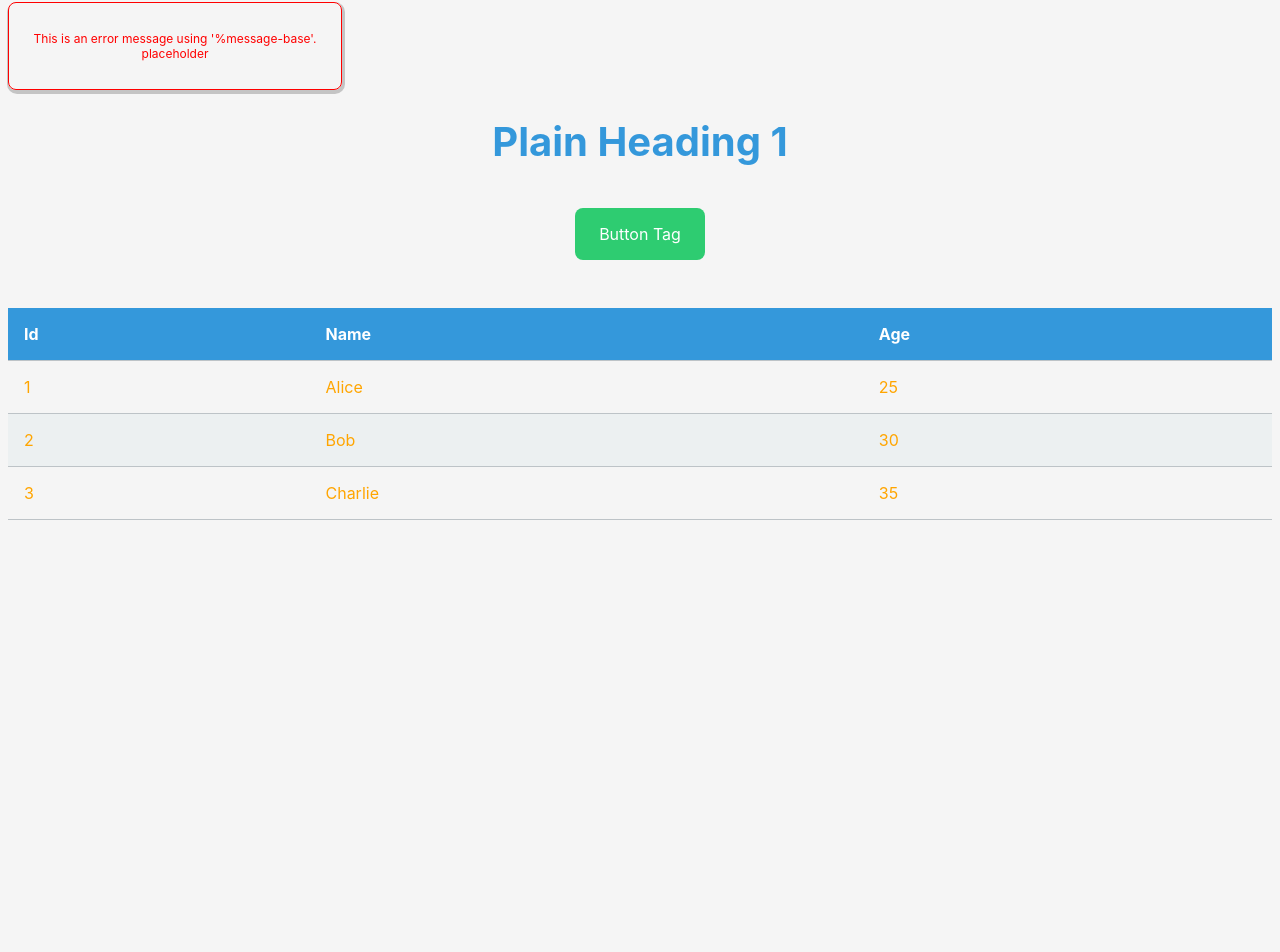
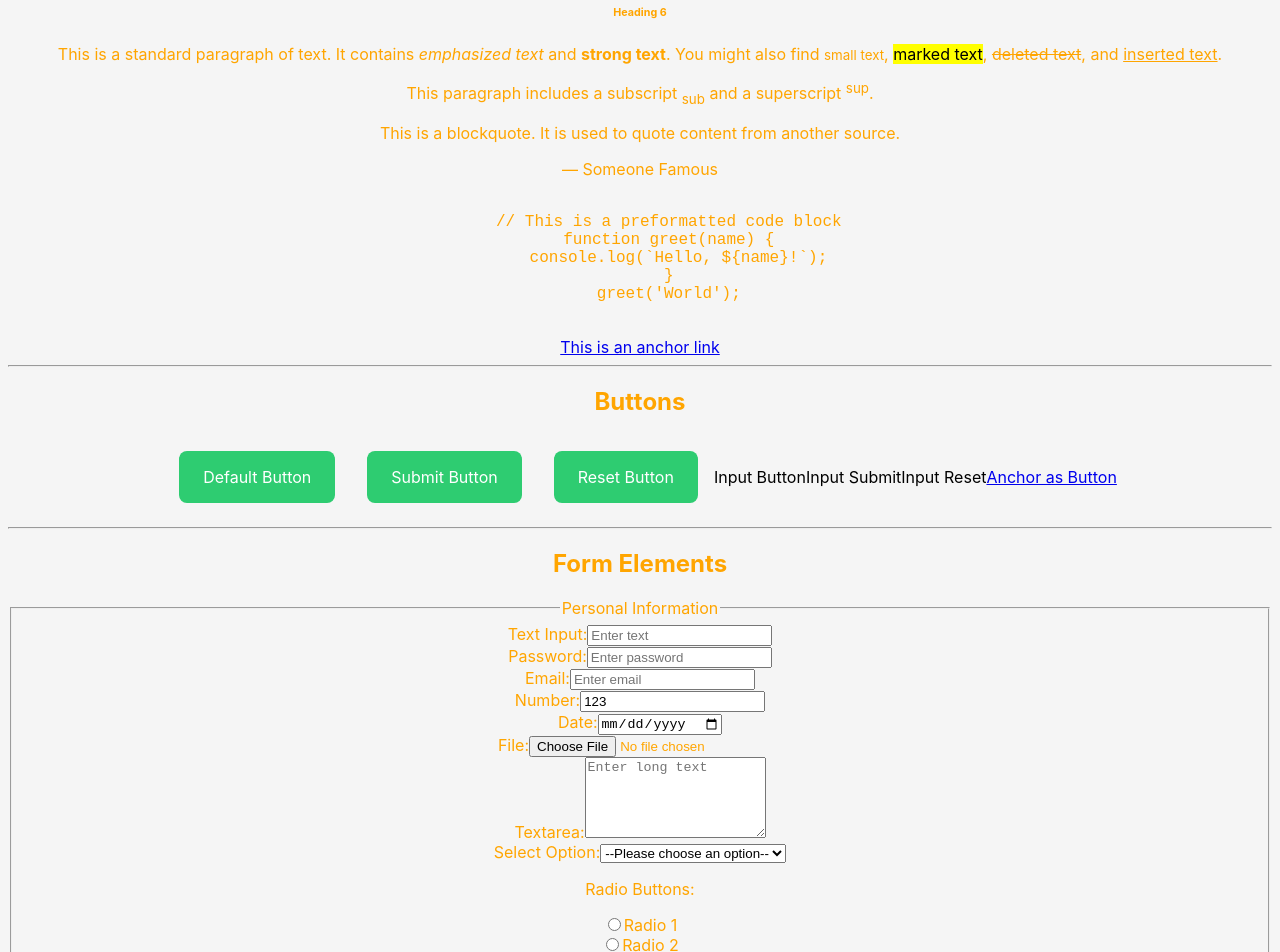
Before and after one commit to mnaatjes/docker-vue-php-template, a Vue app in the folder frontend/: page / in a window 1280 px wide. Shown: the part 306-1258 px from the top of the page. Before the commit the page ends 858 px from the top, so only its background shows below. Built offline with nearby package versions, Linux system fonts and the light colour scheme; the HTML template or start-up script is replaced by a standard one.

Commit message:
update - building out sass work

```diff
--- a/frontend/src/App.vue
+++ b/frontend/src/App.vue
@@ -1,12 +1,6 @@
 <template>
   <div id="vue-app">
-    <h1>Hello from Vue.js!</h1>
-    <p>This is your main application component.</p>
-    <button @click="incrementCount">Click me</button>
-    <p>Button was clicked {{ count }} times.</p>
-    <Test></Test>
-    <Table :data="tableData" />
-
+    <Layout></Layout>
   </div>
 </template>
 
@@ -15,12 +9,14 @@ import { ref } from 'vue';
 // Import the new Table component
 import Table from './components/Table.vue';
 import Test from './components/Test.vue';
+import Layout from './components/Layout.vue';
 
 export default {
   // Register the component
   components: {
-    Table,
-    Test
+    Layout,
+    Test,
+    Table
   },
   setup() {
     const count = ref(0);
--- /dev/null
+++ b/frontend/src/components/Layout.vue
@@ -0,0 +1,221 @@
+<template>
+  <div>
+    <h1>Heading 1</h1>
+    <h2>Heading 2</h2>
+    <h3>Heading 3</h3>
+    <h4>Heading 4</h4>
+    <h5>Heading 5</h5>
+    <h6>Heading 6</h6>
+
+    <p>This is a standard paragraph of text. It contains <em>emphasized text</em> and <strong>strong text</strong>. You might also find <small>small text</small>, <mark>marked text</mark>, <del>deleted text</del>, and <ins>inserted text</ins>.</p>
+    <p>This paragraph includes a subscript <sub>sub</sub> and a superscript <sup>sup</sup>.</p>
+
+    <blockquote>
+      <p>This is a blockquote. It is used to quote content from another source.</p>
+      <footer>— Someone Famous</footer>
+    </blockquote>
+
+    <pre><code>
+      // This is a preformatted code block
+      function greet(name) {
+        console.log(`Hello, ${name}!`);
+      }
+      greet('World');
+    </code></pre>
+
+    <a href="#">This is an anchor link</a>
+
+    <hr>
+
+    <h2>Buttons</h2>
+    <button>Default Button</button>
+    <button type="submit">Submit Button</button>
+    <button type="reset">Reset Button</button>
+    <input type="button" value="Input Button">
+    <input type="submit" value="Input Submit">
+    <input type="reset" value="Input Reset">
+    <a href="#" role="button">Anchor as Button</a>
+
+    <hr>
+
+    <h2>Form Elements</h2>
+    <form>
+      <fieldset>
+        <legend>Personal Information</legend>
+        <div>
+          <label for="text-input">Text Input:</label>
+          <input type="text" id="text-input" name="text-input" placeholder="Enter text">
+        </div>
+        <div>
+          <label for="password-input">Password:</label>
+          <input type="password" id="password-input" name="password-input" placeholder="Enter password">
+        </div>
+        <div>
+          <label for="email-input">Email:</label>
+          <input type="email" id="email-input" name="email-input" placeholder="Enter email">
+        </div>
+        <div>
+          <label for="number-input">Number:</label>
+          <input type="number" id="number-input" name="number-input" value="123">
+        </div>
+        <div>
+          <label for="date-input">Date:</label>
+          <input type="date" id="date-input" name="date-input">
+        </div>
+        <div>
+          <label for="file-input">File:</label>
+          <input type="file" id="file-input" name="file-input">
+        </div>
+        <div>
+          <label for="textarea-input">Textarea:</label>
+          <textarea id="textarea-input" name="textarea-input" rows="5" placeholder="Enter long text"></textarea>
+        </div>
+        <div>
+          <label for="select-input">Select Option:</label>
+          <select id="select-input" name="select-input">
+            <option value="">--Please choose an option--</option>
+            <option value="option1">Option 1</option>
+            <option value="option2">Option 2</option>
+            <option value="option3">Option 3</option>
+          </select>
+        </div>
+        <div>
+          <p>Radio Buttons:</p>
+          <input type="radio" id="radio1" name="radio-group" value="radio1">
+          <label for="radio1">Radio 1</label><br>
+          <input type="radio" id="radio2" name="radio-group" value="radio2">
+          <label for="radio2">Radio 2</label>
+        </div>
+        <div>
+          <p>Checkboxes:</p>
+          <input type="checkbox" id="checkbox1" name="checkbox-group" value="checkbox1">
+          <label for="checkbox1">Checkbox 1</label><br>
+          <input type="checkbox" id="checkbox2" name="checkbox-group" value="checkbox2">
+          <label for="checkbox2">Checkbox 2</label>
+        </div>
+        <div>
+          <button type="submit">Submit Form</button>
+          <button type="reset">Reset Form</button>
+        </div>
+      </fieldset>
+    </form>
+
+    <hr>
+
+    <h2>Lists</h2>
+    <h3>Unordered List</h3>
+    <ul>
+      <li>List Item 1</li>
+      <li>List Item 2
+        <ul>
+          <li>Nested List Item 2.1</li>
+          <li>Nested List Item 2.2</li>
+        </ul>
+      </li>
+      <li>List Item 3</li>
+    </ul>
+
+    <h3>Ordered List</h3>
+    <ol>
+      <li>First item</li>
+      <li>Second item</li>
+      <li>Third item</li>
+    </ol>
+
+    <h3>Description List</h3>
+    <dl>
+      <dt>Term 1</dt>
+      <dd>Description for Term 1</dd>
+      <dt>Term 2</dt>
+      <dd>Description for Term 2</dd>
+    </dl>
+
+    <hr>
+
+    <h2>Tables</h2>
+    <table>
+      <thead>
+        <tr>
+          <th>Header 1</th>
+          <th>Header 2</th>
+          <th>Header 3</th>
+        </tr>
+      </thead>
+      <tbody>
+        <tr>
+          <td>Data 1.1</td>
+          <td>Data 1.2</td>
+          <td>Data 1.3</td>
+        </tr>
+        <tr>
+          <td>Data 2.1</td>
+          <td>Data 2.2</td>
+          <td>Data 2.3</td>
+        </tr>
+      </tbody>
+      <tfoot>
+        <tr>
+          <td>Footer 1</td>
+          <td>Footer 2</td>
+          <td>Footer 3</td>
+        </tr>
+      </tfoot>
+    </table>
+
+    <hr>
+
+    <h2>Semantic Layout Elements</h2>
+    <header style="border: 1px solid blue; padding: 10px; margin-bottom: 10px;">
+      <p>This is a header.</p>
+      <nav style="border: 1px solid green; padding: 5px;">
+        <p>This is a navigation area.</p>
+        <ul>
+          <li><a href="#">Nav Link 1</a></li>
+          <li><a href="#">Nav Link 2</a></li>
+        </ul>
+      </nav>
+    </header>
+
+    <main style="border: 1px solid purple; padding: 10px; margin-bottom: 10px;">
+      <p>This is the main content area.</p>
+      <article style="border: 1px solid orange; padding: 10px; margin-bottom: 10px;">
+        <h3>Article Title</h3>
+        <p>This is an article.</p>
+      </article>
+      <section style="border: 1px solid brown; padding: 10px; margin-bottom: 10px;">
+        <h3>Section Title</h3>
+        <p>This is a section within the main content.</p>
+      </section>
+      <aside style="border: 1px solid teal; padding: 10px; margin-bottom: 10px;">
+        <p>This is an aside, often for sidebar content.</p>
+      </aside>
+    </main>
+
+    <footer style="border: 1px solid red; padding: 10px;">
+      <p>This is a footer.</p>
+    </footer>
+
+    <hr>
+
+    <h2>Media Elements</h2>
+    <img src="https://via.placeholder.com/150" alt="Placeholder Image" style="margin-bottom: 10px;">
+    <audio controls style="margin-bottom: 10px;">
+      <source src="https://www.soundhelix.com/examples/mp3/SoundHelix-Song-1.mp3" type="audio/mpeg">
+      Your browser does not support the audio element.
+    </audio>
+    <video width="320" height="240" controls>
+      <source src="http://commondatastorage.googleapis.com/gtv-videos-bucket/sample/BigBuckBunny.mp4" type="video/mp4">
+      Your browser does not support the video tag.
+    </video>
+
+  </div>
+</template>
+
+<script>
+export default {
+  name: 'Layout',
+};
+</script>
+
+<style scoped>
+</style>
```
Also changed, not shown: 1 other file (tests, documents, lock files or other folders).
